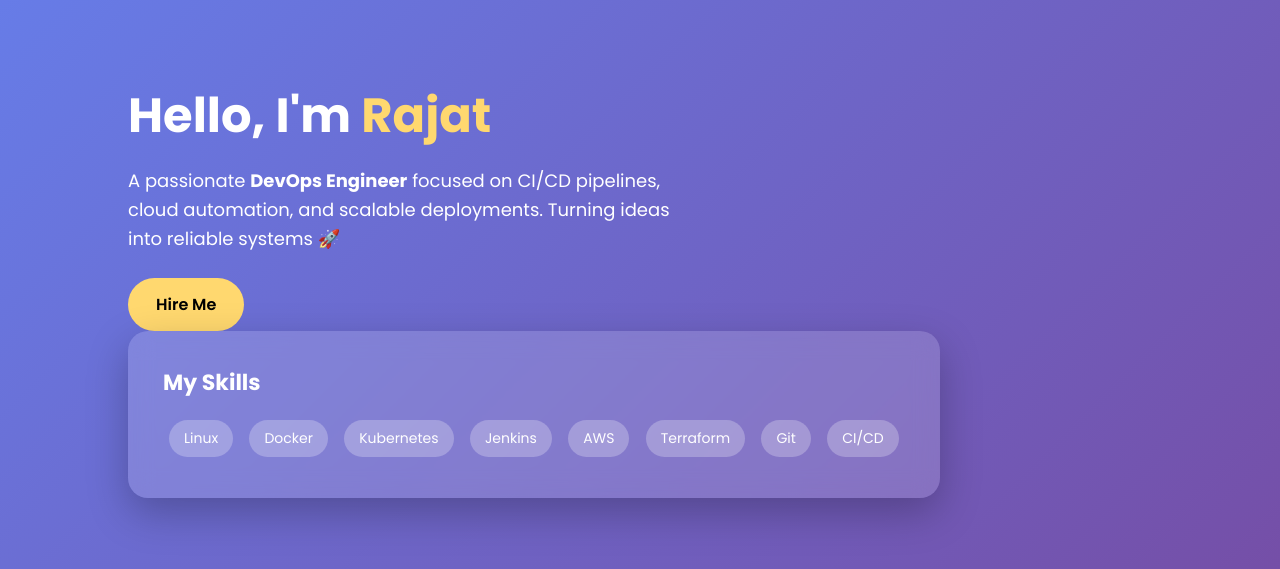
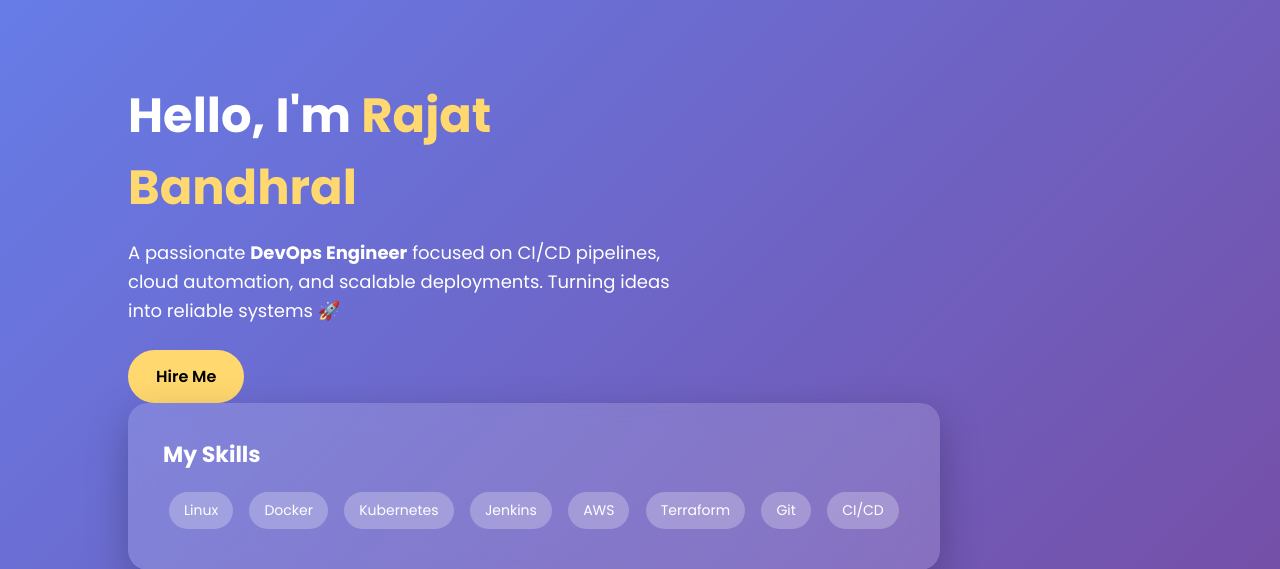
Before and after one commit to Rajat972/Terraformtest, a web app: page / in a window 1280 px wide. Shown: the part 79-648 px from the top of the page. Run offline with its HTML, style and script files only (its server is not run), Linux system fonts and the light colour scheme; data that the repository does not hold is empty.

Commit message:
Update index.html

```diff
--- a/src/main/webapp/index.html
+++ b/src/main/webapp/index.html
@@ -2,7 +2,7 @@
 <html lang="en">
 <head>
     <meta charset="UTF-8">
-    <title>Rajat Bandhral| DevOps Engineer</title>
+    <title>Rajat| DevOps Engineer</title>
     <meta name="viewport" content="width=device-width, initial-scale=1.0">
 
     <!-- Google Font -->
@@ -167,7 +167,7 @@
 
 <section class="hero">
     <div class="hero-text">
-        <h2>Hello, I'm <span>Rajat</span></h2>
+        <h2>Hello, I'm <span>Rajat Bandhral</span></h2>
         <p>
             A passionate <b>DevOps Engineer</b> focused on CI/CD pipelines,
             cloud automation, and scalable deployments.
```
